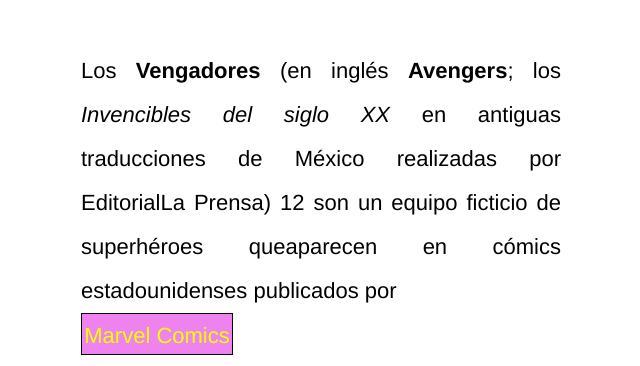
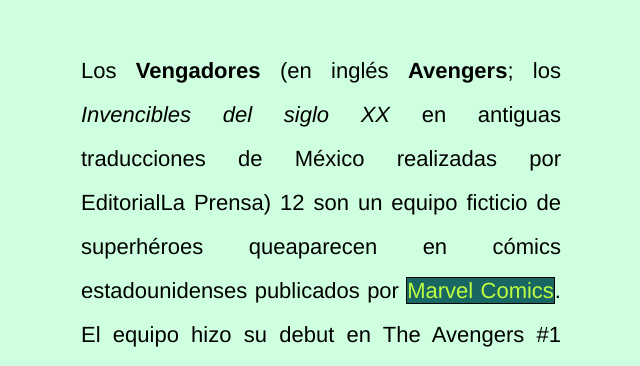
Before and after one commit to MartuSposaro/PWFE-M1-14, a plain HTML site: page index.html in a window 1280 px wide. Shown: the part 424-790 px from the top of the page, without its empty margins (319-959 px from the left). Drawn offline with Linux system fonts and the light colour scheme.

Commit message:
agregando colores a botones de enlace y fondo

```diff
--- a/index.html
+++ b/index.html
@@ -21,6 +21,7 @@
             	  width: 480px;
             	  margin-left:auto;
             	  margin-right:auto;
+            	  background-color:#ceffdf;
             }
 
 
@@ -44,25 +45,21 @@
         		width: 320px;
         		margin:auto;
         		display:block;
-
         	}
 
-        	.uno a{
+        	a{
         		text-decoration: none;
-        		display: block;
         		border:1px solid black;
-        		width:150px;
-        		height:40px;
-        		text-align:center;
-
-        		background-color: violet;
-        		color:yellow;
-
+        		width:180px;
+        		height:50px;
+        		text-align: center;
+        		background-color:#196763;
+        		color:#beff3f;
            	}
 
-           	.uno a:hover{
-           		background-color: yellow;
-           		color:violet;
+           	a:hover{
+           		background-color:#beff3f;
+           		color:#196763;
            	}
 
 
@@ -72,9 +69,7 @@
     	<img src="img/avengers.png" alt="the avengers">
 	<h1 align="center">THE AVENGERS</font></h1>
 </br>
-<div class="uno">
 	<p align="center">Los <strong>Vengadores</strong> (en inglés <strong>Avengers</strong>; los <em>Invencibles del siglo XX</em> en antiguas traducciones de México realizadas por EditorialLa  Prensa) 12 son  un  equipo ficticio de  superhéroes queaparecen en  cómics estadounidenses publicados por <a href="https://es.wikipedia.org/wiki/Marvel_Comics" target="_blank">Marvel Comics</a>. El  equipo hizo  su  debut en  The  Avengers #1 (septiembre de 1963), creado por el escritor y editor Stan Lee y el artista/copiloto Jack Kirby. Los Vengadores es la renovaciónde  Lee  y  Kirby  de  un  equipo anterior de  superhéroes, Escuadrón Todos los Ganadores, que apareció en la serie decómics publicada por el predecesor de Marvel Comics, TimelyComics.</font></p>
-</div>
 </br>
 	<p align="center">Etiquetados como los Héroes más poderosos de la Tierra, losVengadores originalmente consistían en <a href="https://es.wikipedia.org/wiki/Ant-Man_(pel%C3%ADcula)" target="_blank">Ant-Man</a>, <a href="https://es.wikipedia.org/wiki/Hulk" target="_blank">Hulk</a>, <a href="https://es.wikipedia.org/wiki/Iron_Man" target="_blank">IronMan </a>,<a href="https://es.wikipedia.org/wiki/Thor_(pel%C3%ADcula)" target="_blank"> Thor</a> y <a href="https://es.wikipedia.org/wiki/Avispa_(c%C3%B3mic)" target="_blank">Avispa</a>. Ant-Man se convirtió en Giant-Man por el número 2.  El Capitán América  original fue  descubiertoatrapado en hielo en el número 4, y se unió al grupo después deque  lo  revivieron.  Una  lista  rotativa se  convirtió en  un  sellodistintivo de la serie, aunque un tema se mantuvo constante: losVengadores luchan "contra los  enemigos que  ningúnsuperhéroe puede soportar". El equipo, famoso por su grito debatalla de  «¡Vengadores unidos!», ha  presentado humanos, mutantes, inhumanos, androides, alienígenas, seressobrenaturales e incluso antiguos villanos.</font></p>
 </br>
```
